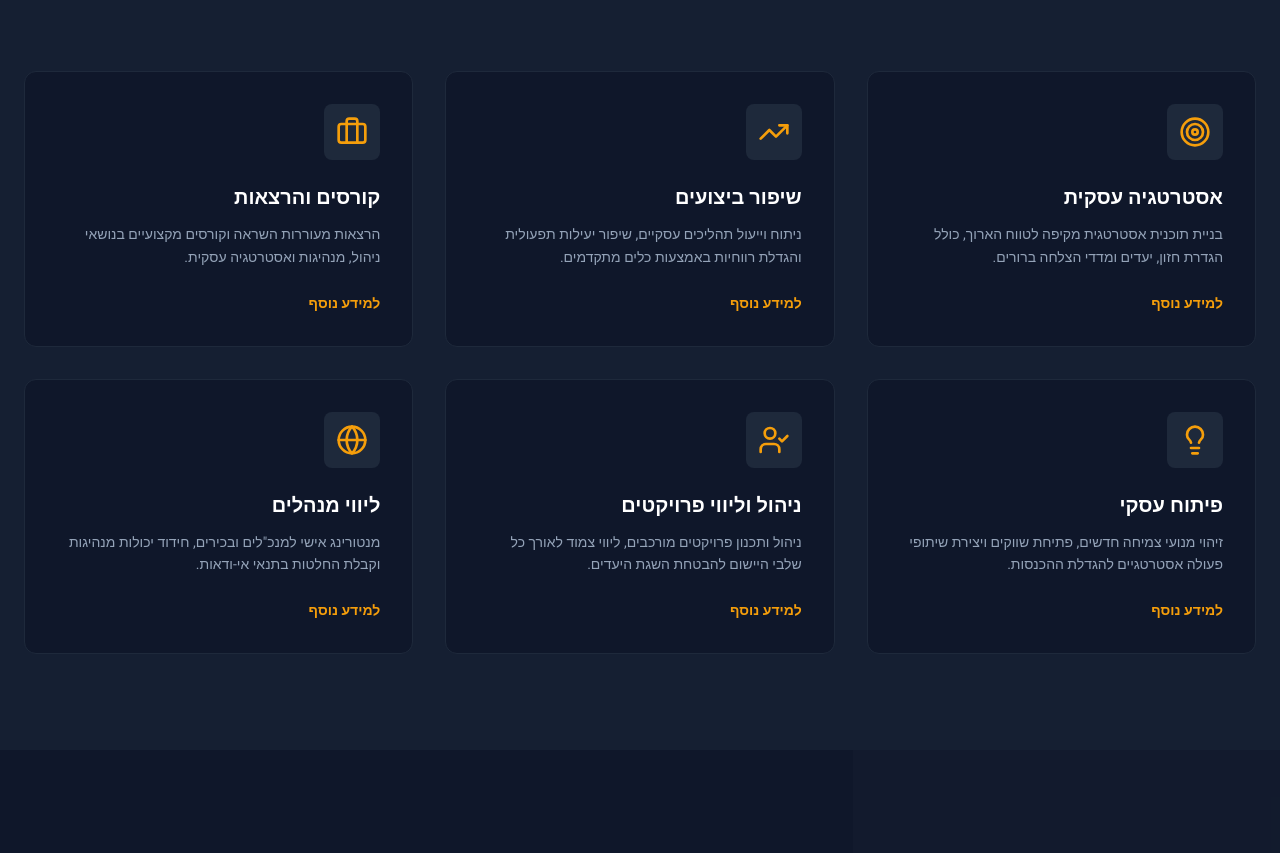
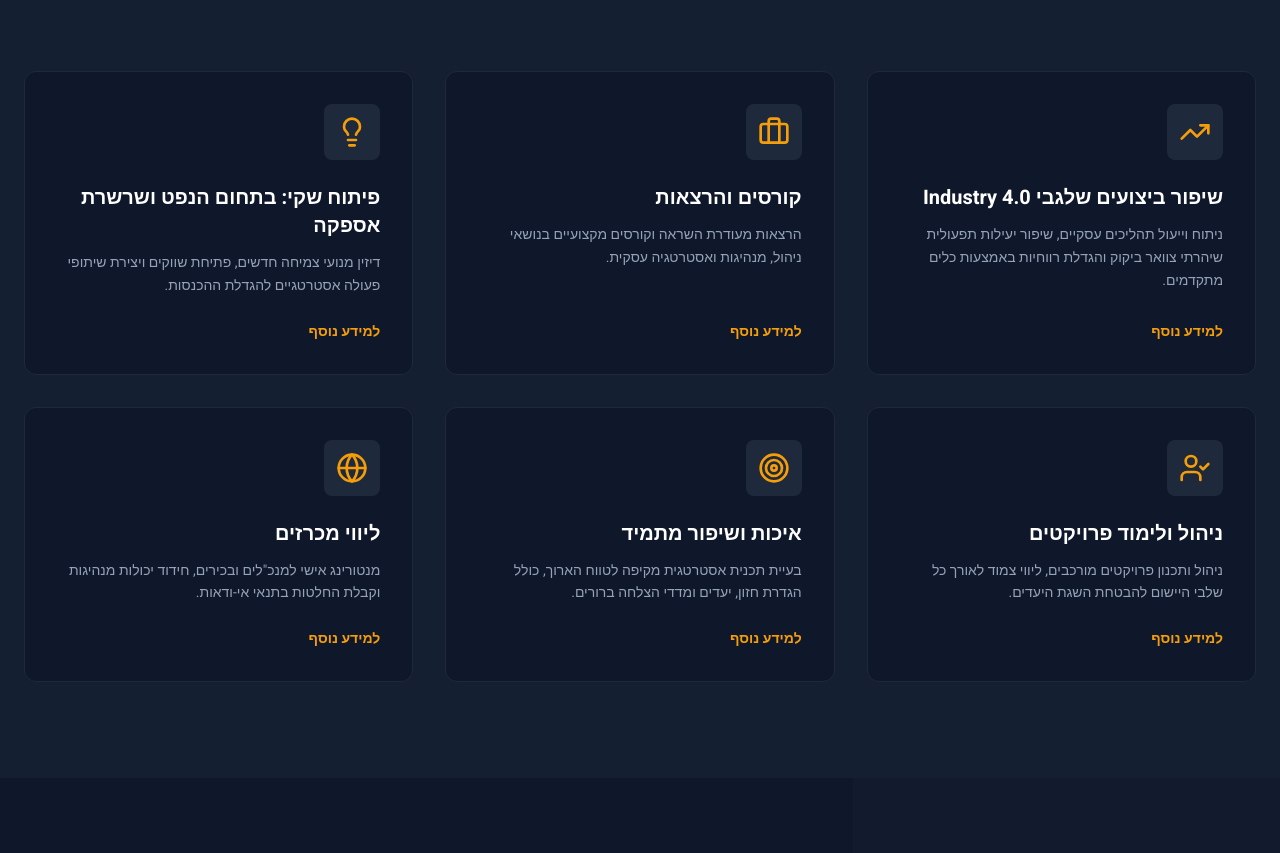
Before and after one commit to shaharosenfeld/aba, a React (Vite) app: page / in a window 1280 px wide. Shown: the part 1744-2597 px from the top of the page. Built offline with nearby package versions, Linux system fonts and the light colour scheme.

Commit message:
Update Industry 4.0 service content

```diff
--- a/data/services.tsx
+++ b/data/services.tsx
@@ -20,50 +20,36 @@ export interface ServiceItem {
 export const servicesData: ServiceItem[] = [
   {
     id: '1',
-    title: 'אסטרטגיה עסקית',
-    shortDescription: 'בניית תוכנית אסטרטגית מקיפה לטווח הארוך, כולל הגדרת חזון, יעדים ומדדי הצלחה ברורים.',
+    title: 'שיפור ביצועים שלגבי Industry 4.0',
+    shortDescription: 'ניתוח וייעול תהליכים עסקיים, שיפור יעילות תפעולית שיהרתי צוואר ביקוק והגדלת רווחיות באמצעות כלים מתקדמים.',
     fullDescription: `
-      בעולם עסקי משתנה, אסטרטגיה ברורה היא המצפן שמוביל להצלחה. שירות האסטרטגיה העסקית שלי נועד לעזור לארגונים ולמנהלים לשרטט את הדרך הנכונה ביותר עבורם, תוך ניתוח מעמיק של תמונת המצב הנוכחית וזיהוי הזדמנויות עתידיות.
+      ניתוח והכנסת בי מיקוד הגדרה: KPI, OEE, BSC, איתור, תכנון בני מיצוי S&OP, ניתוח ופיתוח לקחים להפיכת אוטומציה להגביר יצור התשיטפיה:
 
-      תהליך העבודה כולל:
-      1. ניתוח SWOT מעמיק (חוזקות, חולשות, הזדמנויות ואיומים).
-      2. הגדרת חזון, ייעוד וערכי ליבה.
-      3. קביעת יעדים אסטרטגיים ומדדי ביצוע (KPIs).
-      4. בניית מתווה פעולה אופרטיבי ליישום האסטרטגיה.
+      דוגמאות לפרויקטים שבוצעו:
 
-      יחד נבנה תשתית שתאפשר לעסק שלך לא רק לשרוד אלא לשגשג ולצמוח לאורך זמן.
+      • Sabon - התקנת רובוט ממשטח בסוף קו
+
+      • קו מיין נפומס גילמה הרים אלקטרואופטי
+
+      • התקנת גיא אריזה אוטמטי שלים בקו וויסוצקי (משרת ביקילון, רובוט ממשטח, מעסיק, עיד.)
+
+      • קיו אריזה אוטומטי אחרית שילוק עם שקילו וקוביירסים
+
+      באחת מן החברות שמלווית - סיפורית הצלחה מרשימה...
     `,
-    icon: <Target className="w-8 h-8" />,
-    image: 'https://picsum.photos/id/1076/1200/600', // Mock image: Architecture/Planning
+    icon: <TrendingUp className="w-8 h-8" />,
+    image: 'https://picsum.photos/id/1076/1200/600',
     features: [
-      'ניתוח שוק ומתחרים',
-      'בניית מודל עסקי',
-      'תוכניות עבודה שנתיות',
-      'ליווי בהטמעה'
+      'ניתוח והגדרת KPI, OEE, BSC',
+      'תכנון S&OP ופיתוח לקחים',
+      'הטמעת אוטומציה',
+      'שיפור יעילות תפעולית'
     ]
   },
   {
     id: '2',
-    title: 'שיפור ביצועים',
-    shortDescription: 'ניתוח וייעול תהליכים עסקיים, שיפור יעילות תפעולית והגדלת רווחיות באמצעות כלים מתקדמים.',
-    fullDescription: `
-      כל ארגון יכול לפעול טוב יותר. שירות שיפור הביצועים מתמקד בזיהוי "צוואר הבקבוק" ובנקודות התורפה בתהליכי העבודה הקיימים, והחלפתם במנגנונים יעילים, רזים ורווחיים יותר.
-
-      אנו נצלול לתוך הנתונים, נבחן את תהליכי העבודה מקצה לקצה ונבנה פתרונות שיחסכו זמן, משאבים וכסף. המטרה היא להפוך את הארגון למכונה משומנת שעובדת בסנכרון מלא.
-    `,
-    icon: <TrendingUp className="w-8 h-8" />,
-    image: 'https://picsum.photos/id/1058/1200/600', // Mock image: Team/Performance
-    features: [
-      'אופטימיזציה של תהליכים (Process Optimization)',
-      'התייעלות תפעולית',
-      'ניהול תקציב ובקרה',
-      'שיפור מדדי רווחיות'
-    ]
-  },
-  {
-    id: '3',
     title: 'קורסים והרצאות',
-    shortDescription: 'הרצאות מעוררות השראה וקורסים מקצועיים בנושאי ניהול, מנהיגות ואסטרטגיה עסקית.',
+    shortDescription: 'הרצאות מעודרת השראה וקורסים מקצועיים בנושאי ניהול, מנהיגות ואסטרטגיה עסקית.',
     fullDescription: `
       ידע הוא הכוח המניע של כל ארגון מצליח. במסגרת שירות זה, אני מציע מגוון הרצאות וסדנאות המותאמות לצרכי הארגון ולדרגי הניהול השונים.
 
@@ -79,9 +65,9 @@ export const servicesData: ServiceItem[] = [
     ]
   },
   {
-    id: '4',
-    title: 'פיתוח עסקי',
-    shortDescription: 'זיהוי מנועי צמיחה חדשים, פתיחת שווקים ויצירת שיתופי פעולה אסטרטגיים להגדלת ההכנסות.',
+    id: '3',
+    title: 'פיתוח שקי: בתחום הנפט ושרשרת אספקה',
+    shortDescription: 'דיזין מנועי צמיחה חדשים, פתיחת שווקים ויצירת שיתופי פעולה אסטרטגיים להגדלת ההכנסות.',
     fullDescription: `
       צמיחה היא לא מקרית – היא מתוכננת. שירות הפיתוח העסקי נועד לאתר הזדמנויות חדשות בשוק ולמנף את הנכסים הקיימים של החברה לכדי מקורות הכנסה נוספים.
 
@@ -97,8 +83,8 @@ export const servicesData: ServiceItem[] = [
     ]
   },
   {
-    id: '5',
-    title: 'ניהול וליווי פרויקטים',
+    id: '4',
+    title: 'ניהול ולימוד פרויקטים',
     shortDescription: 'ניהול ותכנון פרויקטים מורכבים, ליווי צמוד לאורך כל שלבי היישום להבטחת השגת היעדים.',
     fullDescription: `
       פרויקטים מורכבים דורשים יד מכוונת ומנוסה. אני מציע ליווי מקצועי לניהול פרויקטים אסטרטגיים חוצי-ארגון, משלב הייזום ועד המסירה הסופית.
@@ -115,8 +101,24 @@ export const servicesData: ServiceItem[] = [
     ]
   },
   {
+    id: '5',
+    title: 'איכות ושיפור מתמיד',
+    shortDescription: 'בעיית תכנית אסטרטגית מקיפה לטווח הארוך, כולל הגדרת חזון, יעדים ומדדי הצלחה ברורים.',
+    fullDescription: `
+      בעולם עסקי משתנה, אסטרטגיה ברורה היא המצפן שמוביל להצלחה. שירות האסטרטגיה העסקית שלי נועד לעזור לארגונים ולמנהלים לשרטט את הדרך הנכונה ביותר עבורם, תוך ניתוח מעמיק של תמונת המצב הנוכחית וזיהוי הזדמנויות עתידיות.
+    `,
+    icon: <Target className="w-8 h-8" />,
+    image: 'https://picsum.photos/id/1058/1200/600', // Mock image: Team/Performance
+    features: [
+      'אופטימיזציה של תהליכים (Process Optimization)',
+      'התייעלות תפעולית',
+      'ניהול תקציב ובקרה',
+      'שיפור מדדי רווחיות'
+    ]
+  },
+  {
     id: '6',
-    title: 'ליווי מנהלים',
+    title: 'ליווי מכרזים',
     shortDescription: 'מנטורינג אישי למנכ"לים ובכירים, חידוד יכולות מנהיגות וקבלת החלטות בתנאי אי-ודאות.',
     fullDescription: `
       להיות מנהל בכיר זו משימה בודדה ומאתגרת. תוכנית המנטורינג שלי מעניקה למנהלים מרחב בטוח להתייעצות, חשיבה משותפת וקבלת משוב כנה ואובייקטיבי.
```
